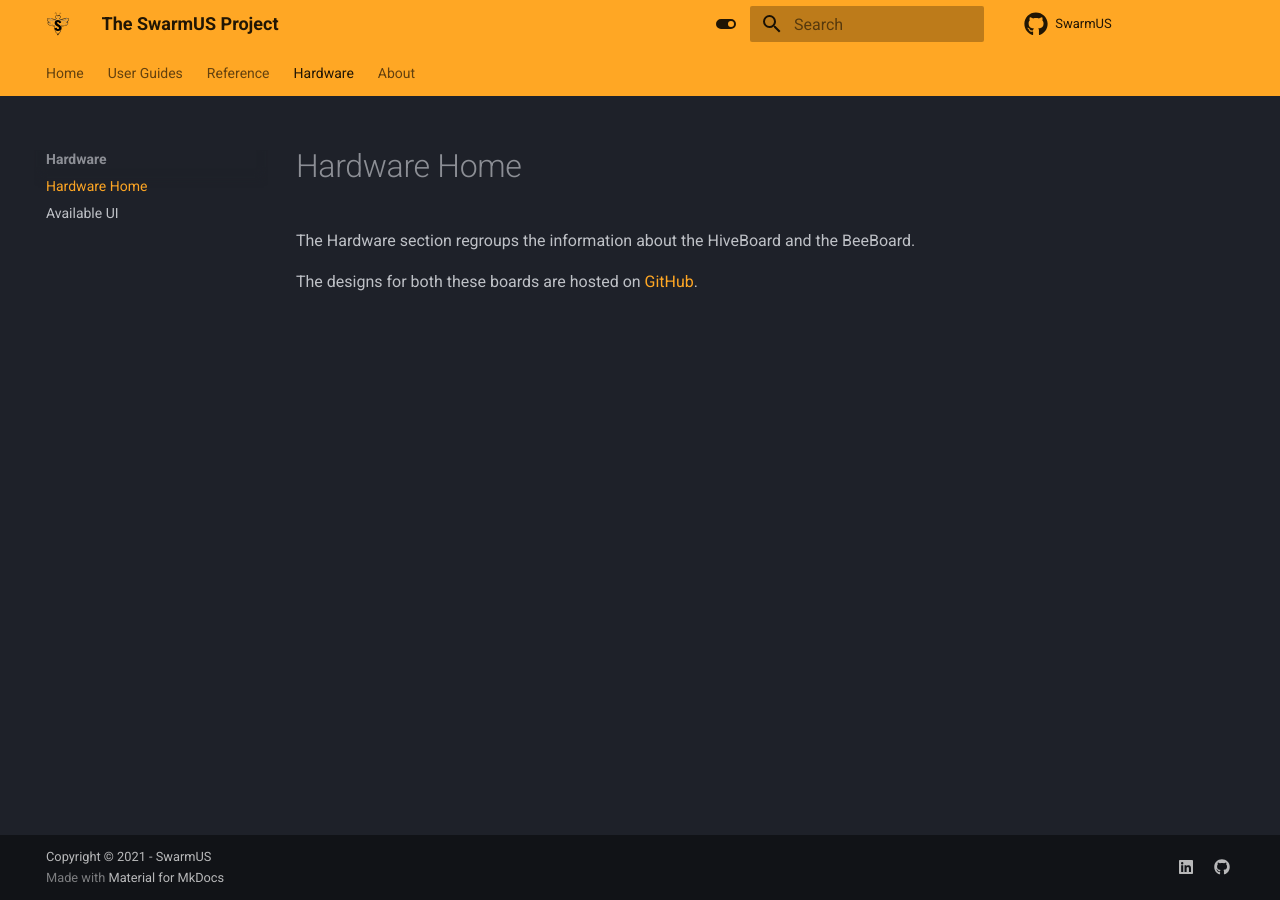
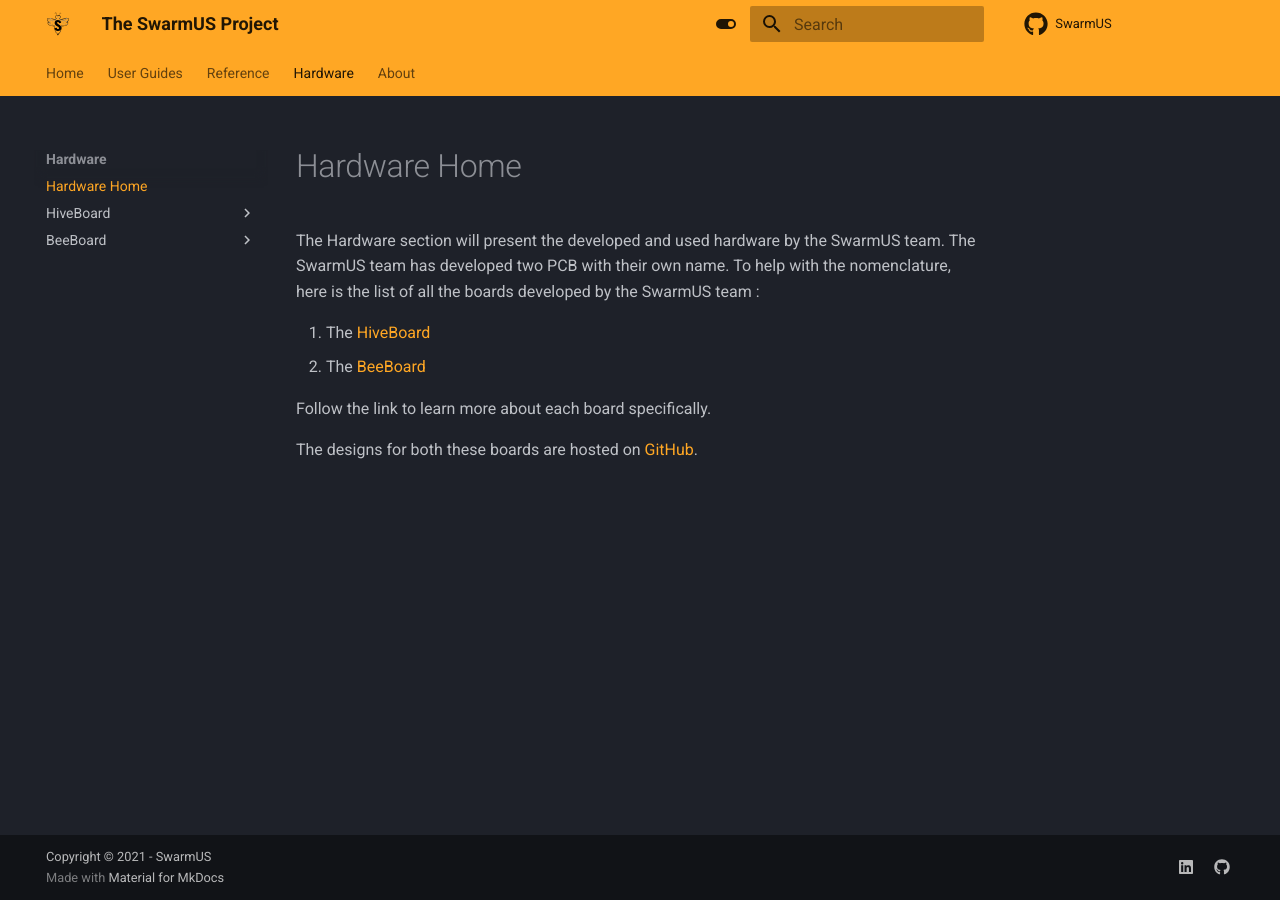
Before and after one commit to SwarmUS/SwarmUS-doc, an MkDocs documentation site: the page built from docs/sections/hardware/index.md, in a window 1280 px wide. Built offline with MkDocs 1.6.1 and Material for MkDocs 9.7.7, drawn with Linux system fonts in a browser that asks for light colours.

Commit message:
hardware setup

```diff
--- a/docs/sections/hardware/index.md
+++ b/docs/sections/hardware/index.md
@@ -1,5 +1,11 @@
 # Hardware Home
+The Hardware section will present the developed and used hardware by the SwarmUS team.
+The SwarmUS team has developed two PCB with their own name. To help with the nomenclature,
+here is the list of all the boards developed by the SwarmUS team :
 
-The Hardware section regroups the information about the HiveBoard and the BeeBoard.
+1. The [HiveBoard](HiveBoard/HiveBoard_V1.000.md)
+2. The [BeeBoard](BeeBoard/BeeBoard_V1.000.md)
+
+Follow the link to learn more about each board specifically.
 
 The designs for both these boards are hosted on [GitHub](https://github.com/SwarmUS/Electrical).
--- a/mkdocs.yml
+++ b/mkdocs.yml
@@ -40,7 +40,12 @@ nav:
           - HiveConnect: "sections/reference/Networking/hiveconnect.md"
   - Hardware:
       - Hardware Home: "sections/hardware/index.md"
-      - Available UI: "sections/hardware/hiveboard-ui.md"
+      - HiveBoard:
+        - V1.000: "sections/hardware/HiveBoard/HiveBoard_V1.000.md"
+        - Available UI: "sections/hardware/HiveBoard/hiveboard-ui.md"
+      - BeeBoard:
+        - V1.000: "sections/hardware/BeeBoard/BeeBoard_V1.000.md"
+        - Available UI: "sections/hardware/BeeBoard/BeeBoard_UI.md"
   - About: "sections/about/about.md"
 
 theme:
```
Also changed, not shown: docs/sections/hardware/BeeBoard/BeeBoard_UI.md (added, +1 -0 lines), docs/sections/hardware/BeeBoard/BeeBoard_V1.000.md (added, +1 -0 lines), docs/sections/hardware/HiveBoard/HiveBoard_V1.000.md (added, +45 -0 lines), docs/sections/hardware/HiveBoard/hiveboard-ui.md (renamed from docs/sections/hardware/hiveboard-ui.md, +3 -3 lines), docs/sections/hardware/BeeBoard/img/BB_plain.PNG (added), docs/sections/hardware/BeeBoard/img/BB_plain_V1.PNG (added), docs/sections/hardware/HiveBoard/img/HB_plain.PNG (added), docs/sections/hardware/HiveBoard/img/hiveboard-ui.png (renamed from docs/sections/hardware/img/hiveboard-ui.png), 2 other files.
